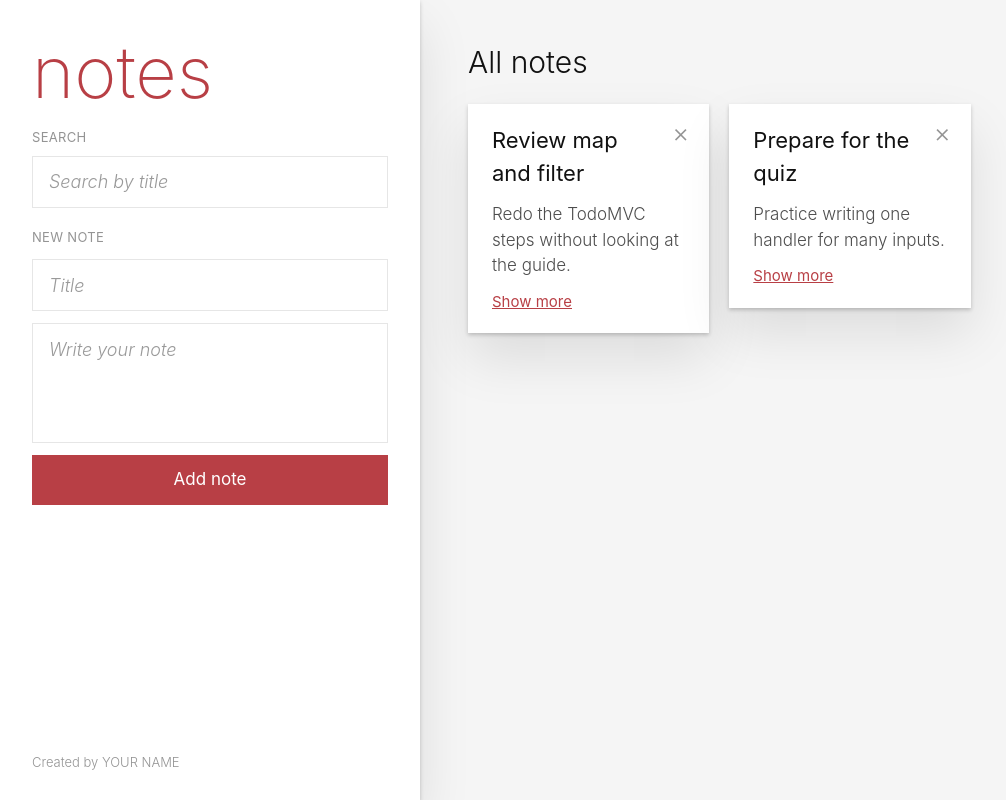
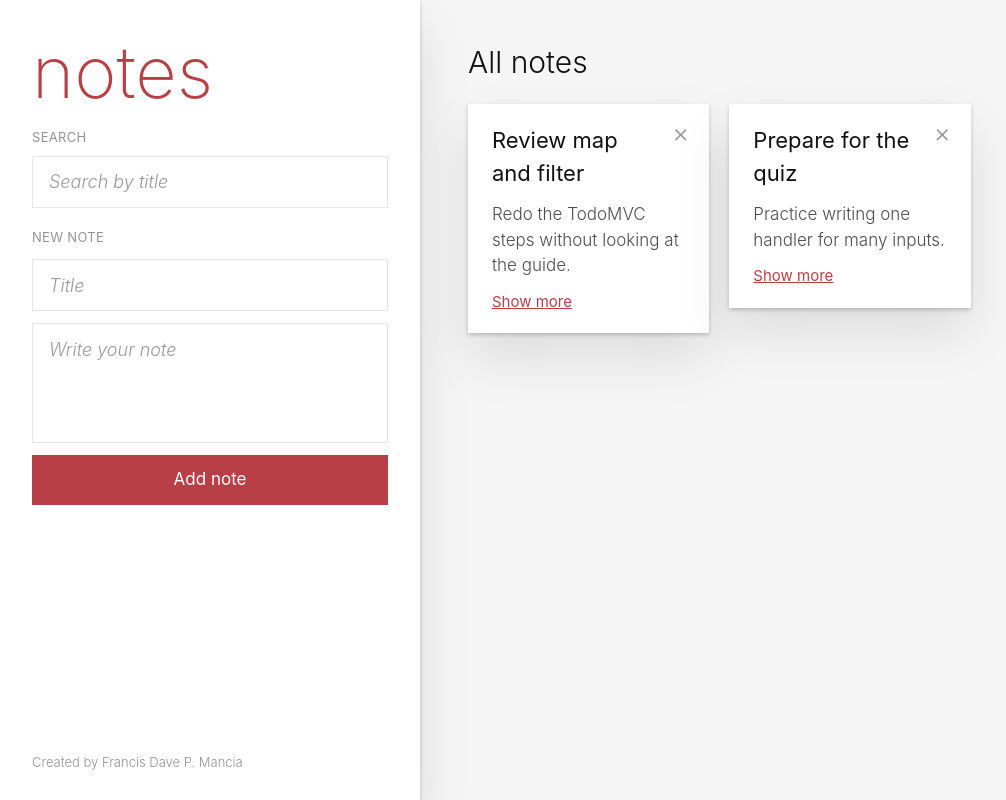
Before and after one commit to silidev2025/csit340Section-notes, a React (Vite) app: page / in a window 1280 px wide. Shown: the whole page, without its empty margins (0-1006 px from the left). Built offline with nearby package versions, Linux system fonts and the light colour scheme.

Commit message:
chore: replace YOUR NAME with Francis Dave P. Mancia

```diff
--- a/src/App.jsx
+++ b/src/App.jsx
@@ -5,7 +5,7 @@ function App() {
   return (
     <div className="bg-[#f5f5f5] font-light text-[#111]">
       <Notes />
-      <Info name="YOUR NAME" />
+      <Info name="Francis Dave P. Mancia" />
     </div>
   )
 }
```
